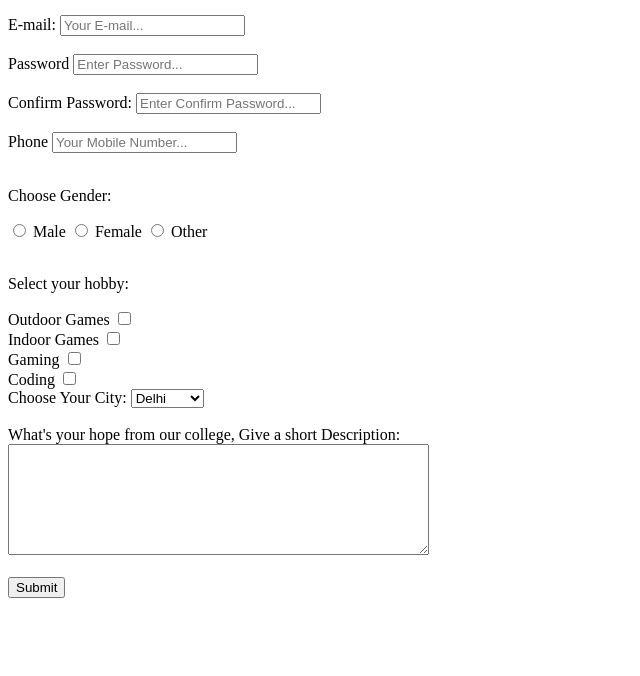
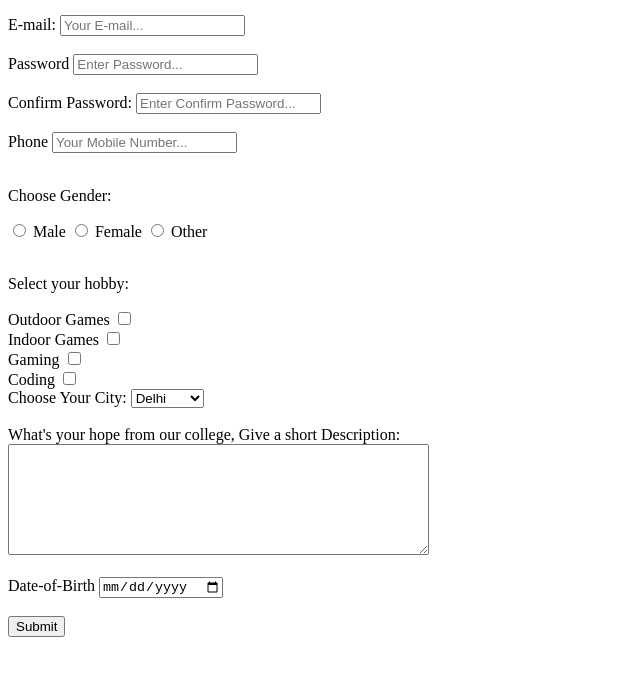
Before and after one commit to CodebyNik18/Frontend-Lab, a plain HTML site: page HTML/more_in_forms.html in a window 1280 px wide. Shown: the part 104-780 px from the top of the page, without its empty margins (0-640 px from the left). Drawn offline with Linux system fonts and the light colour scheme.

Commit message:
add date in forms

```diff
--- a/HTML/more_in_forms.html
+++ b/HTML/more_in_forms.html
@@ -62,6 +62,9 @@
         <label for="description">What's your hope from our college, Give a short Description:</label> <br>
         <textarea rows="7" cols="50" name="description" id="description"></textarea> <br><br>
 
+        <label for="dob">Date-of-Birth</label>
+        <input type="date" id="dob" required> <br><br>
+
         <input type="submit">
     </form>
 </body>
```
